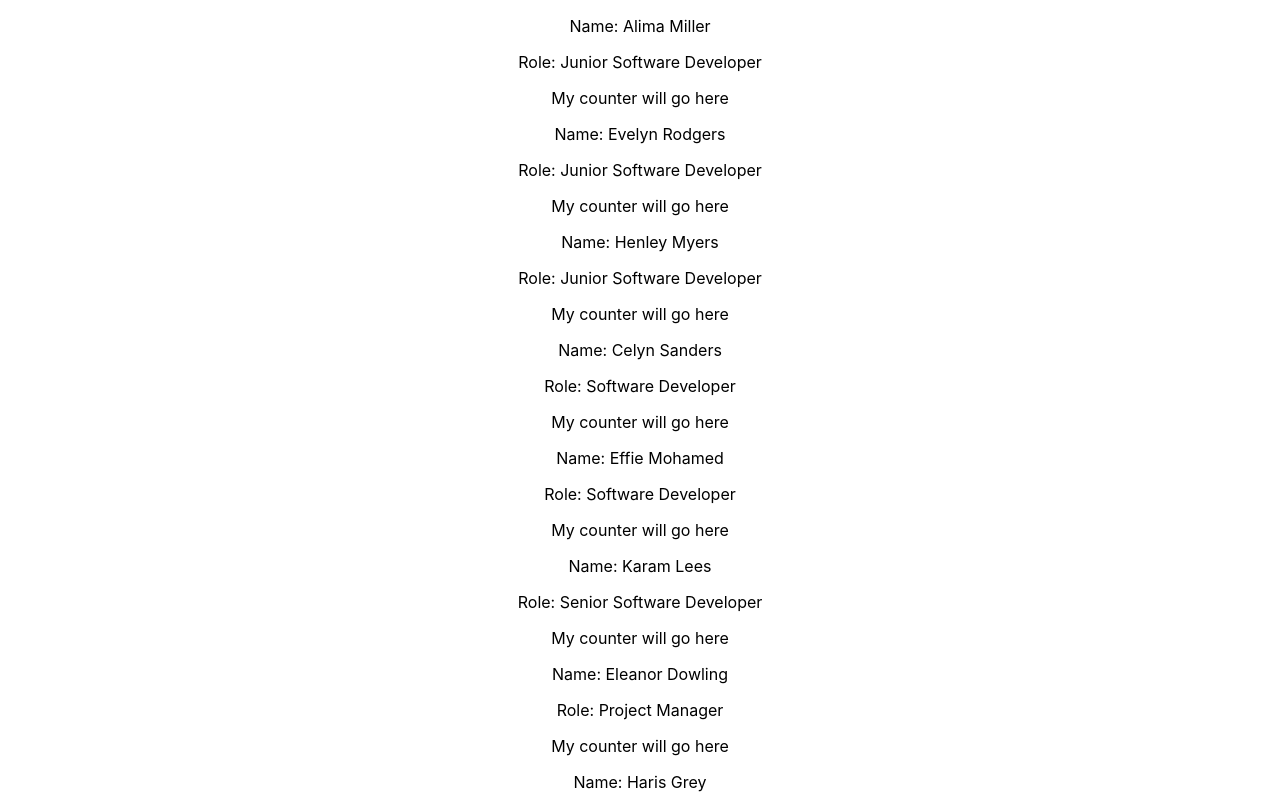
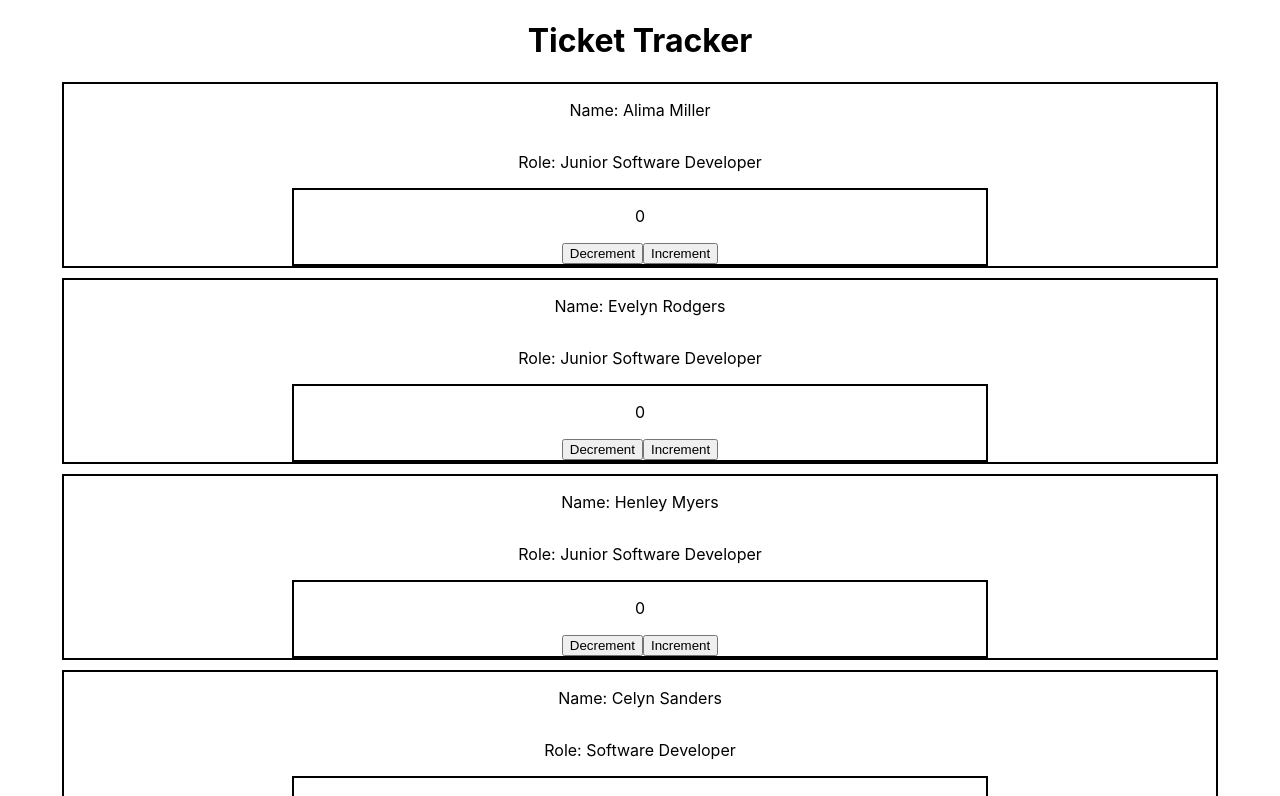
Before and after one commit to Andy-Reynolds/ticket-tracker, a React (Create React App) app: page / in a window 1280 px wide. Shown: the top 796 px of the page. Built offline with nearby package versions, Linux system fonts and the light colour scheme.

Commit message:
Added counter to employee tile and centered elemen

```diff
--- a/src/App.jsx
+++ b/src/App.jsx
@@ -8,8 +8,10 @@ import team from './data/team';
 function App() {
   return (
     <div className="App">
-      {/* <EmployeeTile /> */}
-      <EmployeeInfo teamArr={team} />
+      <h1>Ticket Tracker</h1>
+      <div className="employee-tiles">
+        <EmployeeInfo teamArr={team} />
+      </div>
     </div>
   );
 }
--- a/src/App.scss
+++ b/src/App.scss
@@ -1,3 +1,10 @@
 .App {
   text-align: center;
 }
+
+.employee-tiles {
+  display: flex;
+  flex-direction: column;
+  gap: 10px;
+  align-items: center;
+}
--- a/src/components/EmployeeInfo/EmployeeInfo.jsx
+++ b/src/components/EmployeeInfo/EmployeeInfo.jsx
@@ -1,4 +1,5 @@
 import React from 'react'
+import TicketCounter from '../TicketCounter/TicketCounter'
 import "./EmployeeInfo.scss"
 
 const EmployeeInfo = ({teamArr}) => {
@@ -6,9 +7,9 @@ const EmployeeInfo = ({teamArr}) => {
     return (
       <>
         <div className="employee-info">
-          <p>Name: {name}</p>
-          <p>Role: {role}</p>
-          <p>My counter will go here</p>
+          <p className="employee-name">Name: {name}</p>
+          <p className="employee-role">Role: {role}</p>
+          <TicketCounter />
         </div>
       </>
     )
--- a/src/components/EmployeeInfo/EmployeeInfo.scss
+++ b/src/components/EmployeeInfo/EmployeeInfo.scss
@@ -0,0 +1,7 @@
+.employee-info {
+  border: solid black 2px;
+  width: 90%;
+  display: flex;
+  flex-direction: column;
+  align-items: center;
+}
--- a/src/components/TicketCounter/TicketCounter.jsx
+++ b/src/components/TicketCounter/TicketCounter.jsx
@@ -16,9 +16,11 @@ const TicketCounter = () => {
 
   return (
     <div className="ticket-counter">
-      <button onClick={handleDecrement}>Decrement</button>
       <p>{counter}</p>
-      <button onClick={handleIncrement}>Increment</button>
+      <div className="buttons">
+        <button onClick={handleDecrement}>Decrement</button>
+        <button onClick={handleIncrement}>Increment</button>
+      </div>
     </div>
   );
 };
--- a/src/components/TicketCounter/TicketCounter.scss
+++ b/src/components/TicketCounter/TicketCounter.scss
@@ -0,0 +1,4 @@
+.ticket-counter {
+  border: solid black 2px;
+  width: 60%;
+}
```
